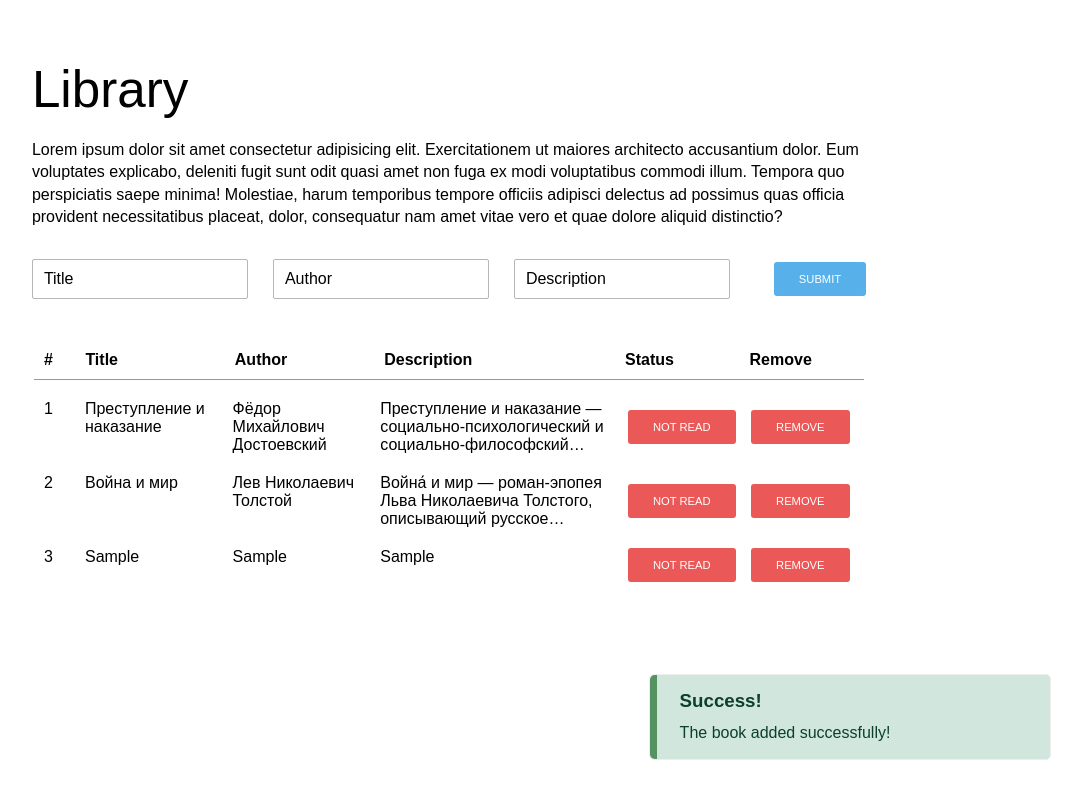
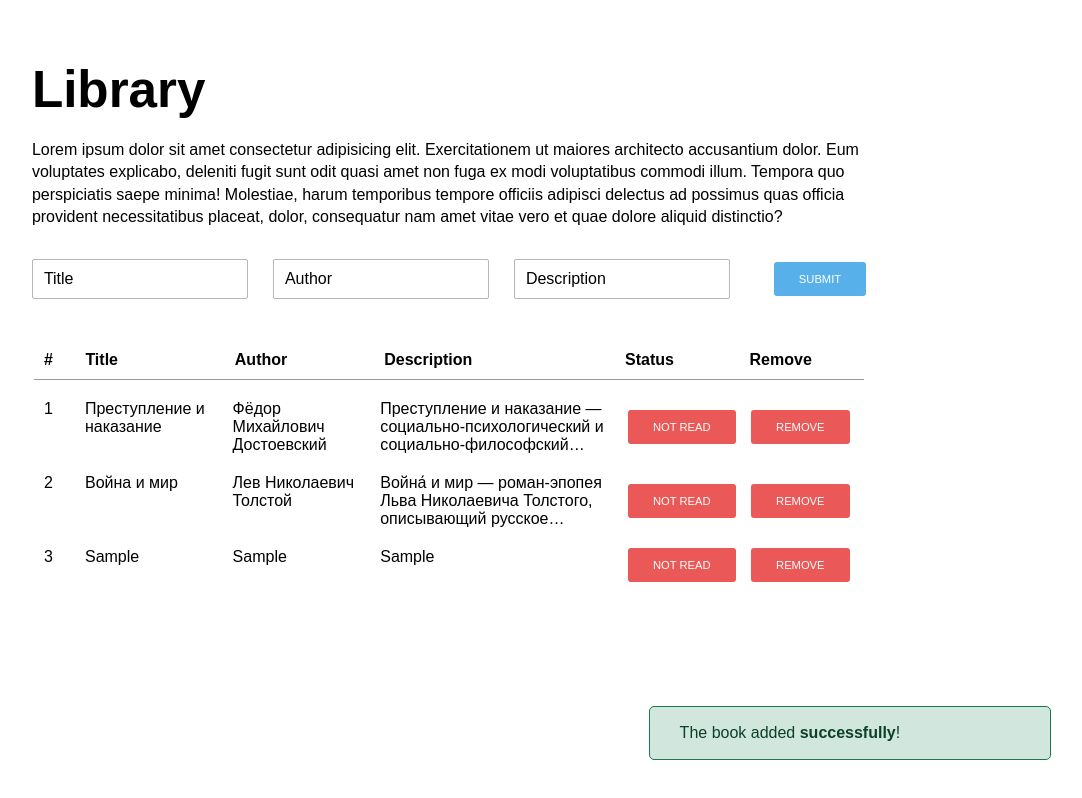
Before and after one commit to ZiF1R/my-library, a website with bundled scripts: page index.html in a window 1280 px wide. Both pictures are taken after typing "Sample", "Sample", "Sample" into the empty fields and a click on the button "SUBMIT". Shown: the whole page, without its empty margins (191-1273 px from the left). Built offline with nearby package versions, Linux system fonts and the light colour scheme.

Commit message:
Change Alert plugin style

```diff
--- a/src/index.js
+++ b/src/index.js
@@ -104,10 +104,9 @@ function printNewBook(book) {
 
     new Alert(
       app,
-      "danger",
+      "success",
       "bottom-right",
-      "Attention!",
-      "The book was removed!"
+      "The book was <strong>removed</strong>!"
     );
   });
 
@@ -134,8 +133,7 @@ function setDefaultEventListeners() {
         app,
         "success",
         "bottom-right",
-        "Success!",
-        "The book added successfully!"
+        "The book added <strong>successfully</strong>!"
       );
     }
   });
--- a/src/plugins/alert/index.js
+++ b/src/plugins/alert/index.js
@@ -1,11 +1,18 @@
 class Alert {
-  constructor(container = document.body, type, position, title, content = "") {
+  /**
+   * @constructor
+   * @param {HTMLElement} container - the parent element in which will appear Alert, by default - document.body
+   * @param {string} type - affect on Alert style, the posible values - "success", "danger", "info", "warning"
+   * @param {string} position - position of Alert, the posible values - "top-left", "top-right", "bottom-left", "bottom-right"
+   * @param {string} content - content of Alert, can contain html tags
+   */
+  constructor(container = document.body, type, position, content) {
     this.container = container;
     this.type = type;
     this.position = position;
-    this.title = title;
     this.content = content;
 
+    // create div-element and append in to this.container
     this.createPopupElement();
   }
 
@@ -17,10 +24,12 @@ class Alert {
       this.position,
       "before-add"
     );
-    popup.innerHTML = `<h3>${this.title}</h3>
-    ${this.content !== "" ? "<p>"+this.content+"</p>" : ""}`;
+    popup.innerHTML = `<p>${this.content}</p>`;
 
     this.container.appendChild(popup);
+
+    // after 2.9 seconds alert will start disappearing
+    // and after 3.5 seconds alert will be removed from DOM
     setTimeout(() => popup.classList.add("before-remove"), 2900);
     setTimeout(() => this.container.removeChild(popup), 3500);
   }
--- a/src/plugins/alert/style.css
+++ b/src/plugins/alert/style.css
@@ -12,31 +12,9 @@
   opacity: 0;
 }
 
-#v-popup h3 {
-  font-weight: 700;
-  margin: 0;
-}
-
-#v-popup h3 ~ p {
-  margin-top: 10px;
-}
-
 #v-popup p {
   margin: 0;
   font-weight: 400;
-}
-
-#v-popup::before {
-  border-top-left-radius: 5px;
-  border-bottom-left-radius: 5px;
-  content: "";
-  position: absolute;
-  width: 7px;
-  height: 100%;
-  top: 0;
-  left: 0;
-  background: #b1b1b1;
-  z-index: 1;
 }
 
 #v-popup.before-add {
@@ -93,31 +71,23 @@
 #v-popup.success {
   background: #d1e7dd;
   color: #0C4029;
-}
-#v-popup.success::before {
-  background: #559262;
+  border: 1px solid #1c794f;
 }
 
 #v-popup.danger {
   background: #F9D6DA;
   color: #6A1B20;
-}
-#v-popup.danger::before {
-  background: #ad5e64;
+  border: 1px solid #85262c;
 }
 
 #v-popup.info {
   background: #CFE3FE;
   color: #06347B;
-}
-#v-popup.info::before {
-  background: #5486d1;
+  border: 1px solid #114799;
 }
 
 #v-popup.warning {
   background: #FFF2CC;
   color: #563F02;
+  border: 1px solid #7a5c09;
 }
-#v-popup.warning::before {
-  background: #b8973e;
-}
--- a/src/style.css
+++ b/src/style.css
@@ -1,10 +1,10 @@
 * {
   font-family: 'Raleway', sans-serif;
-  font-weight: 300;
 }
 
 body {
   font-size: 16px;
+  font-weight: 300;
 }
 
 #app {
```
